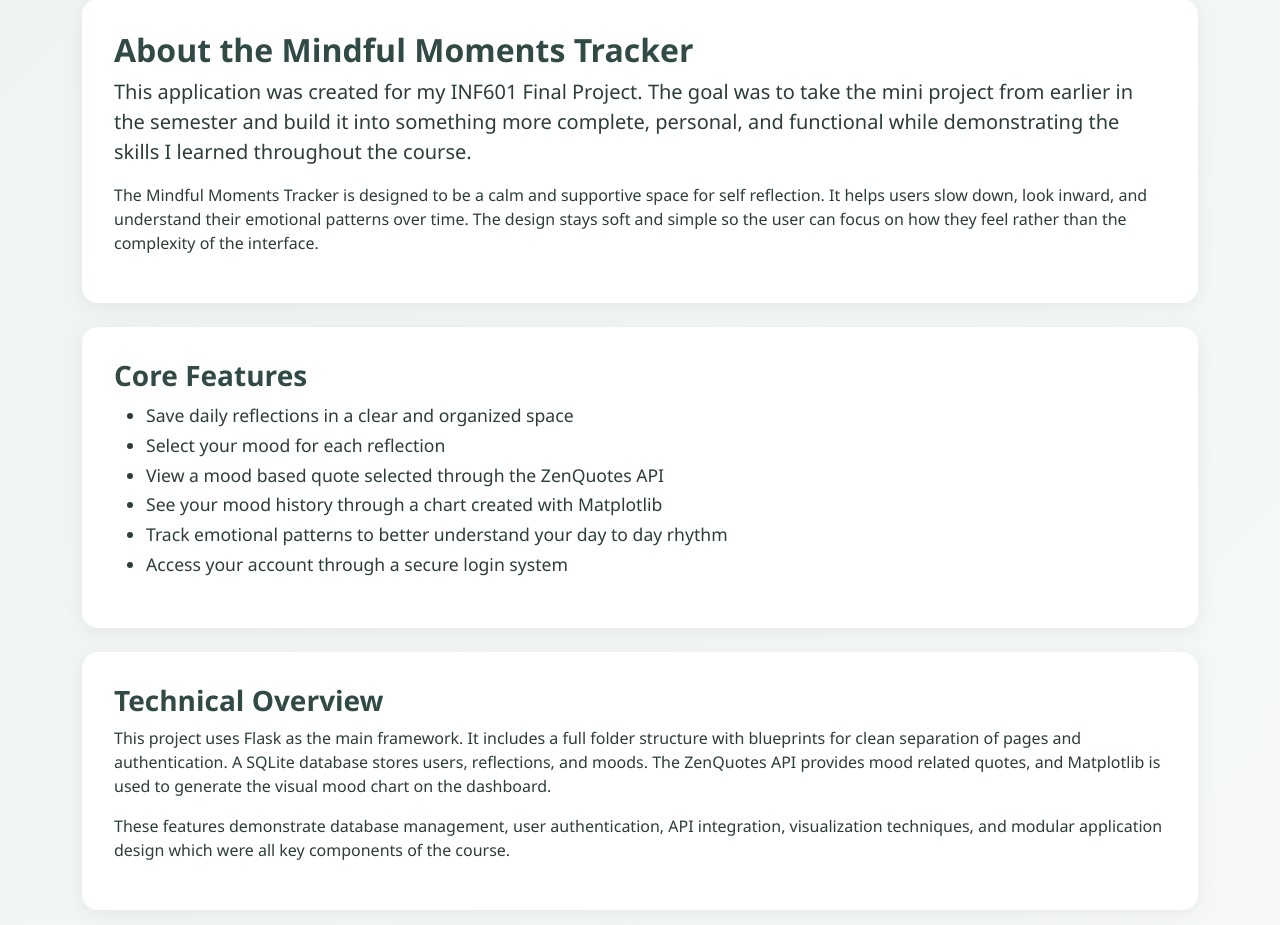
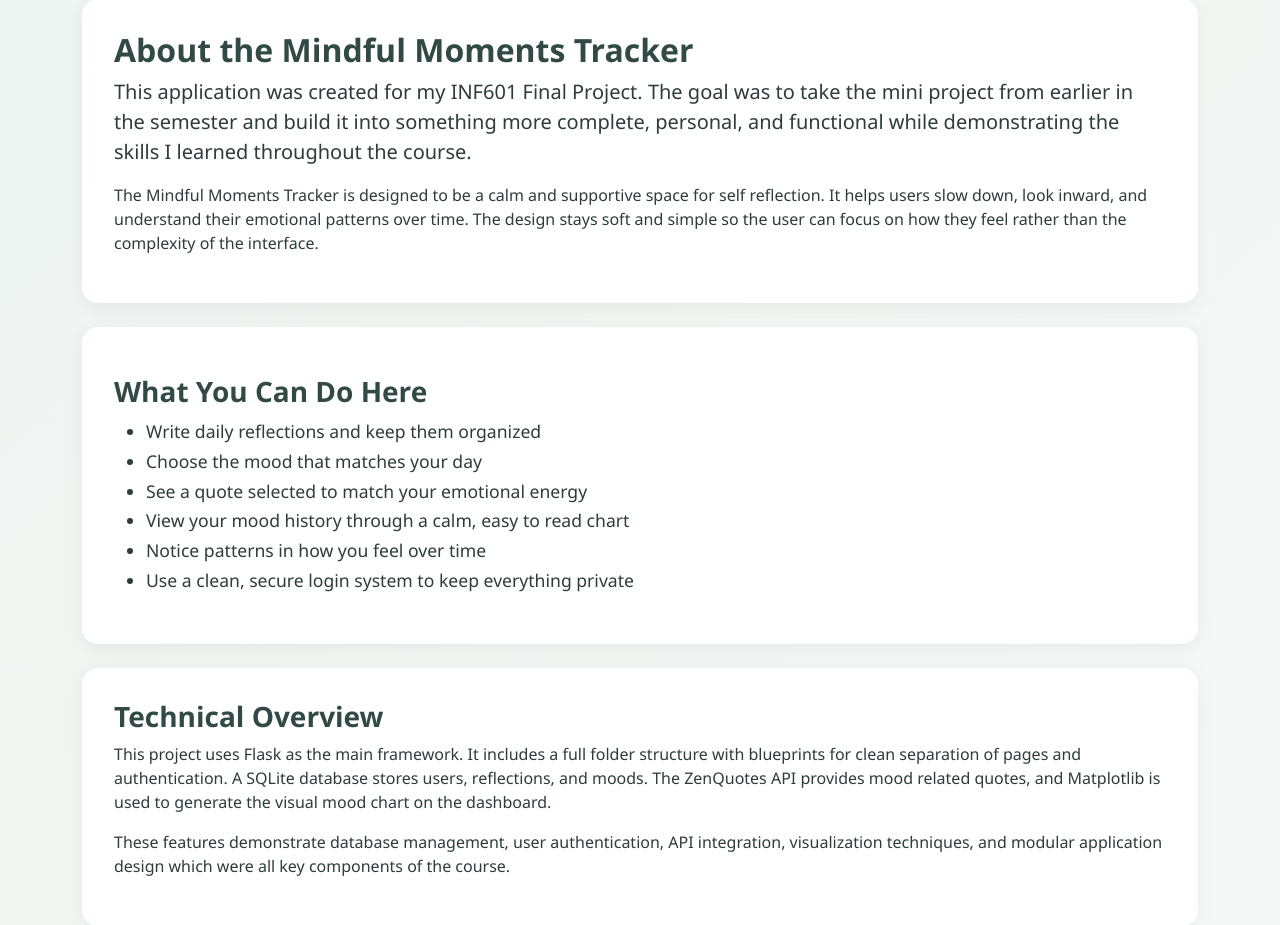
Before and after one commit to Jadette32/miniproject3JanelleHolcomb, a Flask app: page /about in a window 1280 px wide. Shown: the part 92-1017 px from the top of the page. Run offline with Flask 3, Linux system fonts and the light colour scheme.

Commit message:
Finished main features, added reflection dates and weekly mood chart

```diff
--- a/app/helpers.py
+++ b/app/helpers.py
@@ -75,3 +75,93 @@ def create_mood_chart(app):
         plt.close()
 
         return "mood_chart.png"
+
+MOOD_SUGGESTIONS = {
+    "happy": [
+        "Enjoy this moment and notice what made today brighter.",
+        "Write one good thing that happened today.",
+        "Celebrate a small win or share joy with someone you love."
+    ],
+    "sad": [
+        "Try placing a hand on your chest and take one slow breath.",
+        "Let yourself feel without judgment. You are allowed to have slow days.",
+        "Do one comforting thing, even if it is small."
+    ],
+    "anxious": [
+        "Try a 4 second inhale and 6 second exhale to settle your body.",
+        "Pause and relax your shoulders, unclench your jaw.",
+        "Write down one worry to get it out of your head."
+    ],
+    "tired": [
+        "Close your eyes for 30 seconds and breathe gently.",
+        "Drink some water. Your body might need a small reset.",
+        "Move your arms or stretch your neck for a moment."
+    ],
+    "calm": [
+        "Enjoy this sense of ease. Let yourself stay here for a moment.",
+        "Notice the quiet parts of your day.",
+        "Write down something that feels grounding right now."
+    ]
+}
+
+def get_suggestions_for_mood(mood):
+    # fallback to calm if mood not in dictionary
+    return MOOD_SUGGESTIONS.get(mood.lower(), MOOD_SUGGESTIONS["calm"])
+
+from datetime import datetime, timedelta
+import numpy as np
+
+def create_weekly_mood_heatmap(app):
+    """
+    Create a 7-day mood heatmap using reflection_date instead of created_at.
+    """
+    with app.app_context():
+        today = datetime.utcnow().date()
+
+        # list of past 7 days (oldest → newest)
+        week_dates = [(today - timedelta(days=i)) for i in range(6, -1, -1)]
+
+        # fetch notes using reflection_date instead of created_at
+        one_week_ago = today - timedelta(days=6)
+        notes = Note.query.filter(
+            Note.user_id == current_user.id,
+            Note.reflection_date >= one_week_ago
+        ).all()
+
+        # mood order for heatmap rows
+        mood_levels = ["sad", "tired", "anxious", "calm", "happy"]
+        mood_index = {m: i for i, m in enumerate(mood_levels)}
+
+        # create 5 x 7 grid
+        heatmap = np.zeros((5, 7))
+
+        # fill the heatmap using reflection_date
+        for n in notes:
+            day = n.reflection_date
+            if day in week_dates:
+                col = week_dates.index(day)
+                row = mood_index.get(n.mood.lower())
+                if row is not None:
+                    heatmap[row][col] = 1
+
+        # draw heatmap
+        plt.figure(figsize=(7, 4))
+        plt.imshow(heatmap, cmap="Greens", interpolation="nearest", aspect="auto")
+        plt.title("Your Mood This Week")
+
+        # y-axis labels
+        plt.yticks(range(len(mood_levels)), mood_levels)
+
+        # x-axis labels
+        x_labels = [d.strftime("%a") for d in week_dates]
+        plt.xticks(range(7), x_labels)
+
+        plt.tight_layout()
+
+        filename = "weekly_mood_heatmap.png"
+        chart_path = os.path.join(app.static_folder, filename)
+
+        plt.savefig(chart_path)
+        plt.close()
+
+        return filename
--- a/app/main/routes.py
+++ b/app/main/routes.py
@@ -8,9 +8,16 @@ File: app/main/routes.py
 Description: Main blueprint routes (home, about, dashboard, notes)
 """
 
-from ..helpers import create_mood_chart
+from ..helpers import (
+    create_mood_chart,
+    create_weekly_mood_heatmap,
+    get_quote_for_mood,
+    get_suggestions_for_mood
+)
+
+
+
 from flask import current_app
-from ..helpers import get_quote_for_mood
 from flask import Blueprint, render_template, redirect, url_for, flash
 from flask_login import login_required, current_user
 
@@ -48,8 +55,11 @@ def dashboard():
     else:
         quote = get_quote_for_mood("calm")
 
+    suggestions = get_suggestions_for_mood(latest_note.mood) if latest_note else []
+
     # mood chart
     chart_filename = create_mood_chart(current_app)
+    weekly_chart = create_weekly_mood_heatmap(current_app)
 
     # the 3 most recent reflections
     recent_notes = Note.query.filter_by(user_id=current_user.id)\
@@ -61,7 +71,9 @@ def dashboard():
         quote=quote,
         latest_note=latest_note,
         recent_notes=recent_notes,
-        chart_filename=chart_filename
+        chart_filename=chart_filename,
+        weekly_chart=weekly_chart,
+        suggestions=suggestions
     )
 
 
@@ -80,9 +92,11 @@ def add_note():
         n = Note(
             title=form.title.data,
             body=form.body.data,
-            mood=form.mood.data,         # <-- ADDED MOOD HERE
+            mood=form.mood.data,
+            reflection_date=form.reflection_date.data,
             user_id=current_user.id
         )
+
         db.session.add(n)
         db.session.commit()
         flash("Note added.", "success")
--- a/app/models.py
+++ b/app/models.py
@@ -22,6 +22,7 @@ class Note(db.Model):
     id = db.Column(db.Integer, primary_key=True)
     title = db.Column(db.String(120), nullable=False)
     body = db.Column(db.Text, nullable=False)
-    mood = db.Column(db.String(20), nullable=False)     # ← FIXED: inside class
     created_at = db.Column(db.DateTime, default=datetime.utcnow)
+    reflection_date = db.Column(db.Date, nullable=False)
+    mood = db.Column(db.String(20), nullable=False)
     user_id = db.Column(db.Integer, db.ForeignKey("user.id"), nullable=False)
--- a/app/templates/about.html
+++ b/app/templates/about.html
@@ -22,15 +22,16 @@
 </div>
 
 <div class="card-soft mb-4">
-  <h3>Core Features</h3>
+  <h3 class="mt-3">What You Can Do Here</h3>
+
 
   <ul style="font-size:1.1rem; line-height:1.7;">
-    <li>Save daily reflections in a clear and organized space</li>
-    <li>Select your mood for each reflection</li>
-    <li>View a mood based quote selected through the ZenQuotes API</li>
-    <li>See your mood history through a chart created with Matplotlib</li>
-    <li>Track emotional patterns to better understand your day to day rhythm</li>
-    <li>Access your account through a secure login system</li>
+  <li>Write daily reflections and keep them organized</li>
+  <li>Choose the mood that matches your day</li>
+  <li>See a quote selected to match your emotional energy</li>
+  <li>View your mood history through a calm, easy to read chart</li>
+  <li>Notice patterns in how you feel over time</li>
+  <li>Use a clean, secure login system to keep everything private</li>
   </ul>
 </div>
 
--- a/app/templates/add_note.html
+++ b/app/templates/add_note.html
@@ -23,6 +23,10 @@
       {{ form.mood.label(class_='form-label') }}
       {{ form.mood(class_='form-control') }}
     </div>
+<div class="mb-3">
+  {{ form.reflection_date.label(class_='form-label') }}
+  {{ form.reflection_date(class_='form-control') }}
+</div>
 
     {{ form.submit(class_='btn btn-primary mt-3') }}
   </form>
```
Also changed, not shown: app/forms.py (+11 -15 lines), app/templates/dashboard.html (+18 -0 lines), app/templates/notes.html (+4 -3 lines), app/static/mood_chart.png, app/static/weekly_mood_chart.png (added), app/static/weekly_mood_heatmap.png (added).
